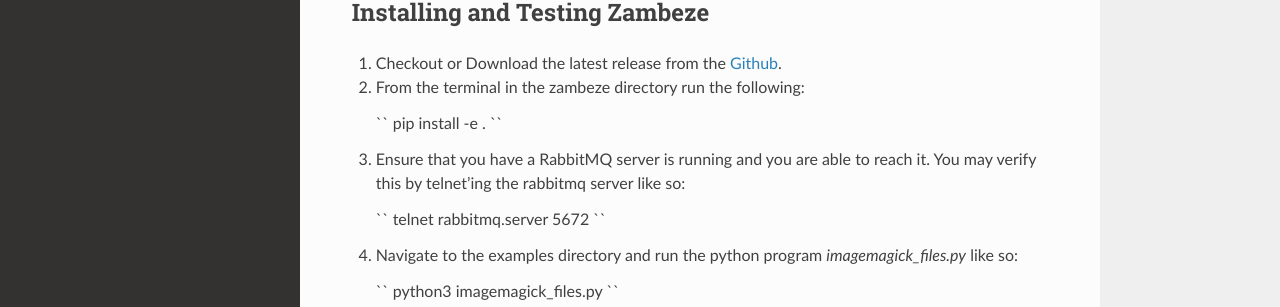
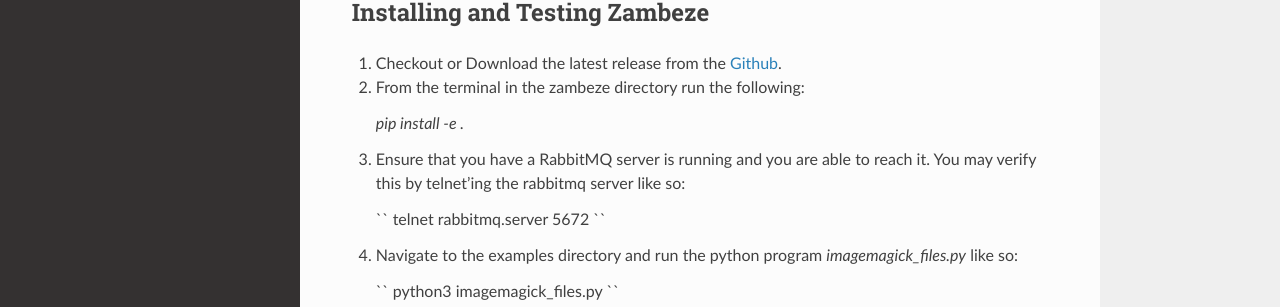
Before and after one commit to ORNL/Zambeze, a Sphinx documentation site: the page built from docs/source/getting_started.rst, in a window 1280 px wide. Shown: the part 315-622 px from the top of the page. Built offline with Sphinx 7.4.7 and the Read the Docs theme 2.0.0, drawn with Linux system fonts in a browser that asks for light colours.

```diff
--- a/docs/source/getting_started.rst
+++ b/docs/source/getting_started.rst
@@ -12,9 +12,7 @@ Installing and Testing Zambeze
 1. Checkout or Download the latest release from the `Github <https://github.com/ORNL/zambeze>`_.
 2. From the terminal in the zambeze directory run the following:
 
-   ``
-   pip install -e .
-   ``
+   `pip install -e .`
 
 3. Ensure that you have a RabbitMQ server is running and you are able to reach it. You may verify this by telnet'ing the rabbitmq server like so:
 
```
